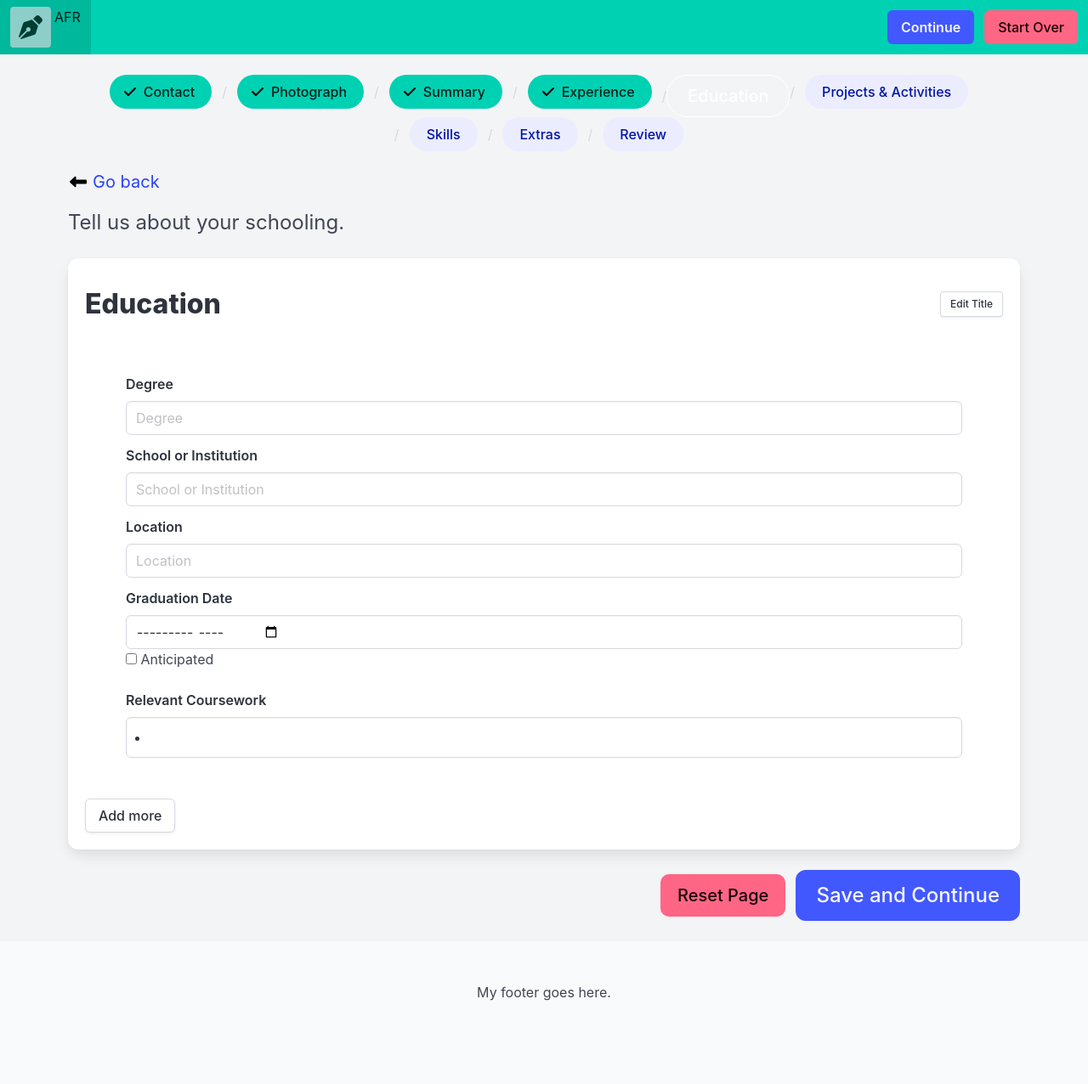
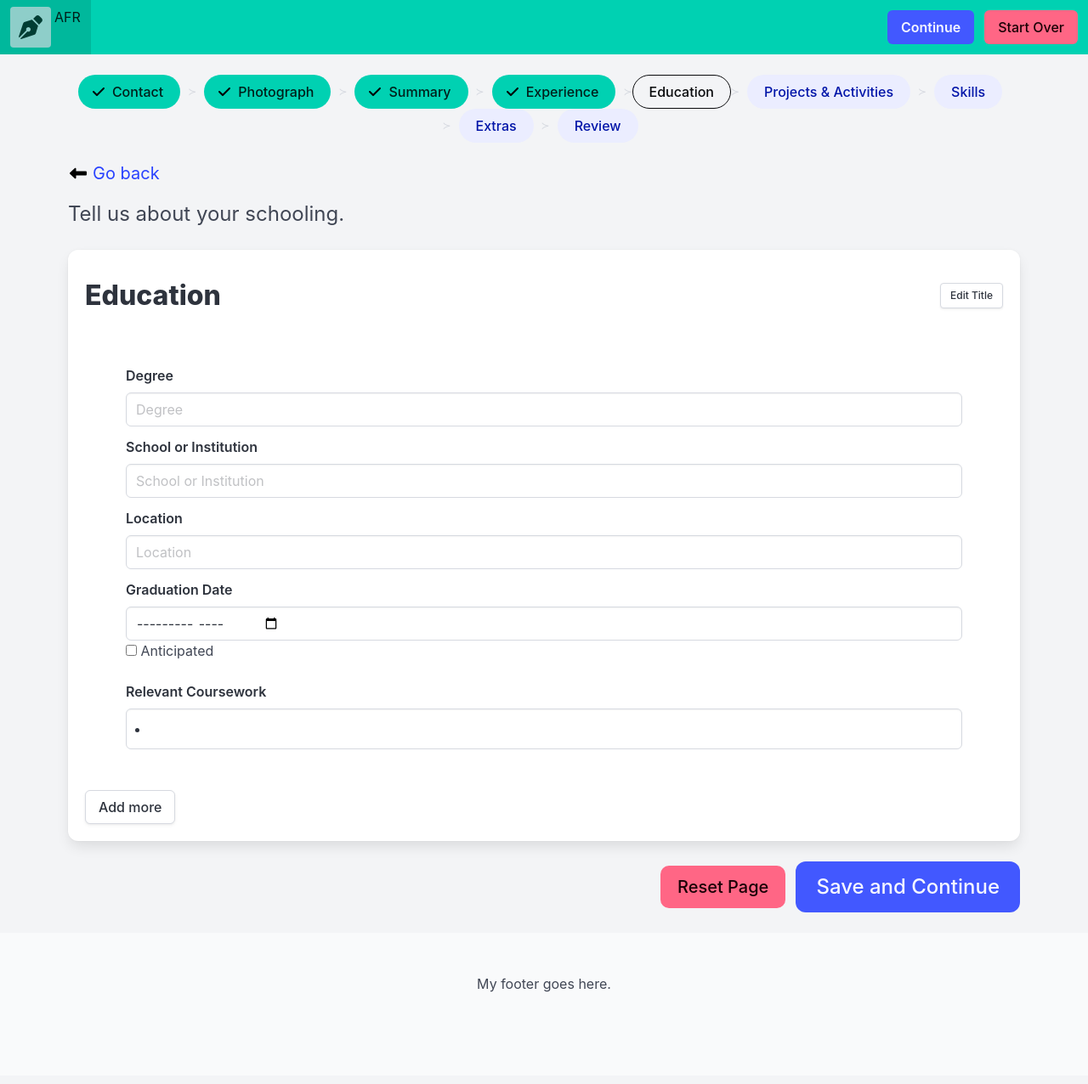
Before and after one commit to HeirOfNorton/alwaysfreeresume, a Jekyll site: the page built from pages/education.html, in a window 1280 px wide. Shown: the whole page at 85% size. Built offline with Jekyll 4.4.1, drawn with Linux system fonts in a browser that asks for light colours.

Commit message:
Some tweaks to the navbar

```diff
--- a/_layouts/page.html
+++ b/_layouts/page.html
@@ -34,7 +34,7 @@ navpages:
 
 {% if page.navbar %}
     <div class="is-hidden-mobile block my-5 container">
-        <nav class="breadcrumb is-centered" aria-label="breadcrumb">
+        <nav class="breadcrumb is-centered is-small has-succeeds-separator" aria-label="breadcrumb">
             <ul>
                 {% for nav in layout.navpages %}
                     {% if nav.index < page.navbar %}
@@ -48,7 +48,7 @@ navpages:
                         </li>
                     {% elsif nav.index == page.navbar %}
                         <li class="is-active">
-                            <button class="button is-rounded is-white is-medium is-outlined">
+                            <button class="button is-rounded is-black is-outlined">
                                 {{ nav.title }}
                             </button>
                         </li>
```
